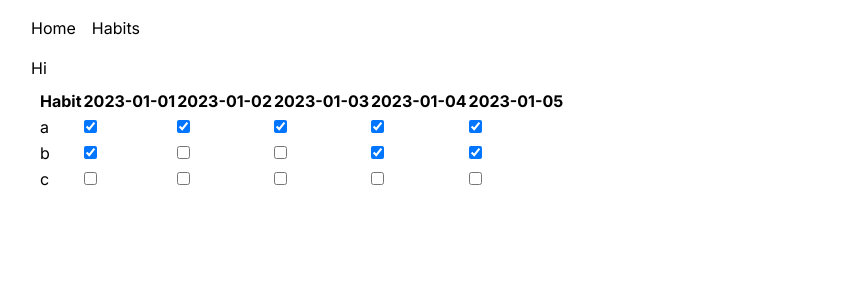
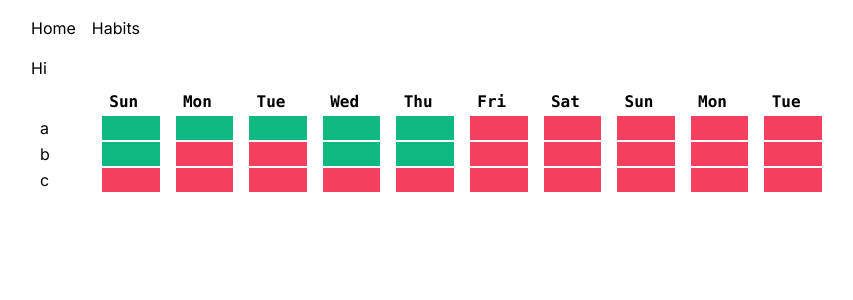
Before and after one commit to ajpkim/self-data, a Next.js app: page /habits in a window 1280 px wide. Shown: the top 300 px of the page, without its empty margins (209-1062 px from the left). Built offline with nearby package versions, Linux system fonts and the light colour scheme.

Commit message:
Improve HabitsTable styling

```diff
--- a/src/app/habits/HabitsTable.tsx
+++ b/src/app/habits/HabitsTable.tsx
@@ -5,7 +5,8 @@ import {
   flexRender,
   getCoreRowModel,
 } from '@tanstack/react-table'
-import { getDatesFromEndpoints } from '@/utils'
+import classNames from 'classnames'
+import { getDatesFromEndpoints, getAbbreviatedDayOfWeek } from '@/utils'
 
 // DEV
 import habitData from './habitData.json'
@@ -44,7 +45,7 @@ export default function HabitsTable({
   // Dynamically create columns based on the given data range
   const columns = [
     columnHelper.accessor('habit', {
-      header: () => <span>Habit</span>,
+      header: () => <span></span>,
     }),
     ...dates.map((date, i) =>
       columnHelper.accessor(
@@ -54,17 +55,25 @@ export default function HabitsTable({
         },
         {
           id: date,
-          header: () => <span>{date}</span>,
+          header: () => (
+            <span className="font-mono">{getAbbreviatedDayOfWeek(date)}</span>
+          ),
           cell: (info) => {
             const record = info.getValue()
             return (
-              <input
-                type="checkbox"
-                checked={record.completed}
-                onChange={(e) => {
+              <button
+                onClick={(e) => {
                   // TODO: Make API call to update entry here
                 }}
-              />
+                className={classNames(
+                  'h-full w-full cursor-pointer flex items-center justify-center',
+                  {
+                    'bg-rose-500': !record.completed,
+                    'bg-emerald-500': record.completed,
+                  },
+                )}
+                style={{ minHeight: '1rem', minWidth: '1rem' }}
+              ></button>
             )
           },
         },
@@ -80,12 +89,15 @@ export default function HabitsTable({
 
   return (
     <div className="p-2">
-      <table className="table-auto">
+      <table className="table-auto w-full">
         <thead>
           {table.getHeaderGroups().map((headerGroup) => (
-            <tr key={headerGroup.id}>
-              {headerGroup.headers.map((column) => (
-                <th key={column.id}>
+            <tr key={headerGroup.id} className="flex w-full">
+              {headerGroup.headers.map((column, index) => (
+                <th
+                  className={index === 0 ? 'w-12' : 'flex-grow'}
+                  key={column.id}
+                >
                   {flexRender(
                     column.column.columnDef.header,
                     column.getContext(),
@@ -97,9 +109,12 @@ export default function HabitsTable({
         </thead>
         <tbody>
           {table.getRowModel().rows.map((row) => (
-            <tr key={row.id}>
-              {row.getVisibleCells().map((cell) => (
-                <td key={cell.id}>
+            <tr className="flex w-full space-x-3.5" key={row.id}>
+              {row.getVisibleCells().map((cell, index) => (
+                <td
+                  className={index === 0 ? 'w-12' : 'flex-grow'}
+                  key={cell.id}
+                >
                   {flexRender(cell.column.columnDef.cell, cell.getContext())}
                 </td>
               ))}
@@ -110,15 +125,3 @@ export default function HabitsTable({
     </div>
   )
 }
-
-// const handleCheckboxChange = (rowId: string, columnId: string) => {
-//   const newHabits = data.map((habit) => {
-//     if (habit.habit === rowId) {
-//       habit.data = habit.data.map((h) =>
-//         h.date === columnId ? { ...h, completed: !h.completed } : h,
-//       )
-//     }
-//     return habit
-//   })
-//   setData(newHabits)
-// }
--- a/src/app/habits/page.tsx
+++ b/src/app/habits/page.tsx
@@ -1,9 +1,10 @@
 'use client'
-
 import { useState } from 'react'
 import HabitsTable from './HabitsTable'
 
 import { getX } from '@/api'
+
+// export const revalidate = 0
 
 export default function Habits() {
   return (
@@ -11,124 +12,9 @@ export default function Habits() {
       <h1>Hi</h1>
       <HabitsTable
         startDate="2023-01-01"
-        endDate="2023-01-05"
+        endDate="2023-01-10"
         habits={['a', 'b']}
       />
     </>
   )
 }
-
-// export const revalidate = 0
-
-// export default async function Habits() {
-//   const data = await getX('habits')
-//   return (
-//     <>
-//       <p>HABITS YO</p>
-//       <pre>{JSON.stringify(data, null, 2)}</pre>
-//     </>
-//   )
-// }
-
-// Create the react-table column defs based on column names
-
-/*
-TODO: Implement the custom react-table with checkboxes in each and
-an API on click handler
-
-Params for request should look like: (dateRange).
-
-Then fetched data should look like:
-[
-{habit: sleep, data: [{date: 2023-01-01, completed: true}, {date: 2023-01-02, completed: true},
-{habit: exercise, data: [{date: 2023-01-01, completed: true}, {date: 2023-01-02, completed: true},
-]
-
-OR, it could be like:
-[
- {
- habit: sleep,
- dates: [{2023-01-01: true}, {2023-01-02: true}]
- },
- {
- habit: exercise,
- dates: [{2023-01-01: true}, {2023-01-02: true}]
- },
-
-
- */
-
-// const HabitGrid = () => {
-//   const data = [
-//     {
-//       habit: 'sleep',
-//       data: [
-//         { date: '2023-01-01', completed: true },
-//         { date: '2023-01-02', completed: false },
-//       ],
-//     },
-//     {
-//       habit: 'exercise',
-//       data: [
-//         { date: '2023-01-01', completed: false },
-//         { date: '2023-01-02', completed: true },
-//       ],
-//     },
-//   ]
-
-//   const [habits, setHabits] = useState(data)
-
-//   // Find all unique dates across all habits
-//   let dates = new Set()
-//   habits.forEach((habit) => habit.data.forEach((h) => dates.add(h.date)))
-//   dates = Array.from(dates).sort()
-
-//   // Event handler to update the completed field for a habit on a particular date
-//   const updateHabit = (date, habitName) => {
-//     const newHabits = habits.map((habit) => {
-//       if (habit.habit === habitName) {
-//         habit.data = habit.data.map((h) =>
-//           h.date === date ? { ...h, completed: !h.completed } : h,
-//         )
-//       }
-//       return habit
-//     })
-//     setHabits(newHabits)
-//   }
-
-//   return (
-//     <table style={{ width: '100%', textAlign: 'left' }}>
-//       <thead>
-//         <tr>
-//           <th>Habit</th>
-//           {dates.map((date) => (
-//             <th key={date}>{date}</th>
-//           ))}
-//         </tr>
-//       </thead>
-//       <tbody>
-//         {habits.map((habit) => (
-//           <tr key={habit.habit}>
-//             <td>{habit.habit}</td>
-//             {dates.map((date) => {
-//               const habitData = habit.data.find((h) => h.date === date)
-//               return (
-//                 <td key={date}>
-//                   {habitData && (
-//                     <input
-//                       type="checkbox"
-//                       checked={habitData.completed}
-//                       onChange={() => updateHabit(date, habit.habit)}
-//                     />
-//                   )}
-//                 </td>
-//               )
-//             })}
-//           </tr>
-//         ))}
-//       </tbody>
-//     </table>
-//   )
-// }
-
-// export default HabitGrid
--- a/src/utils/index.ts
+++ b/src/utils/index.ts
@@ -12,3 +12,8 @@ export function getDatesFromEndpoints(startDate: string, endDate: string) {
   }
   return dates
 }
+
+export function getAbbreviatedDayOfWeek(dateString: string): string {
+  const date = new Date(dateString)
+  return date.toLocaleString('en-US', { weekday: 'short' })
+}
```
